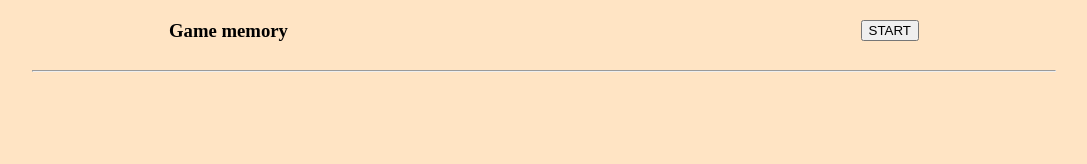
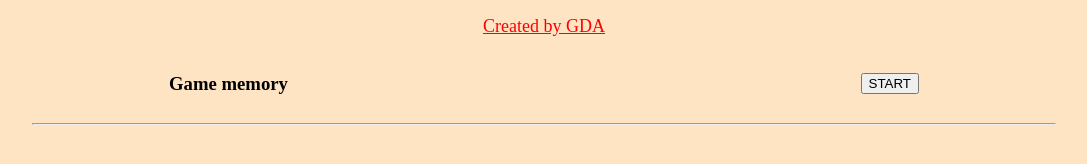
Before and after one commit to Alex-SomeCode/memory, a plain HTML site: page index.html in a window 1280 px wide. Shown: the whole page, without its empty margins (96-1183 px from the left). Drawn offline with Linux system fonts and the light colour scheme.

Commit message:
add link to GDA

```diff
--- a/index.html
+++ b/index.html
@@ -10,6 +10,12 @@
 </head>
 
 <body>
+
+  <p style="text-align: center;">
+    <a style="color: red; font-size: 18px; text-align: center;" href="https://gdalex.netlify.app/">Created by
+      GDA</a>
+  </p>
+
   <div class="container">
     <div class="clearFix menu">
       <h3>Game memory</h3>
```
